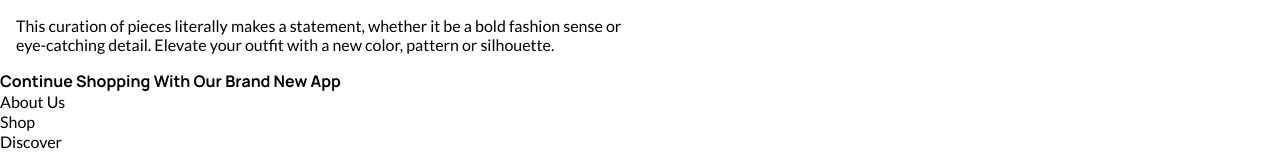
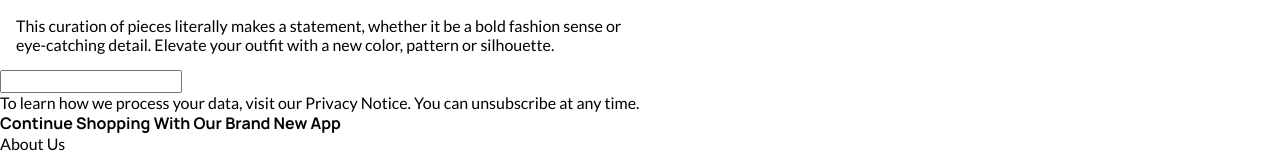
Before and after one commit to dylewskii/shopping-cart, a React (Vite) app: page / in a window 1280 px wide. Shown: the part 894-1048 px from the top of the page. Built offline with nearby package versions, Linux system fonts and the light colour scheme.

Commit message:
add SignUp component

```diff
--- a/src/components/footer/Footer.jsx
+++ b/src/components/footer/Footer.jsx
@@ -1,4 +1,5 @@
 import styles from "./Footer.module.css";
+import SignUp from "./SignUp";
 
 function Footer() {
   let currYear = new Date();
@@ -6,6 +7,7 @@ function Footer() {
 
   return (
     <footer>
+      <SignUp />
       <div className={styles.appBox}>
         <h5>Continue Shopping With Our Brand New App</h5>
       </div>
--- /dev/null
+++ b/src/components/footer/SignUp.jsx
@@ -0,0 +1,18 @@
+import styles from "./SignUp.module.css";
+
+function SignUp() {
+  return (
+    <div className={styles.signUpBox}>
+      <div className={styles.signUpWrapper}>
+        <input className={styles.signUpInput} />
+        <p>
+          To learn how we process your data, visit our{" "}
+          <a className={styles.privacyLink}>Privacy Notice</a>. You can
+          unsubscribe at any time.
+        </p>
+      </div>
+    </div>
+  );
+}
+
+export default SignUp;
```
Also changed, not shown: src/components/footer/SignUp.module.css (added).
